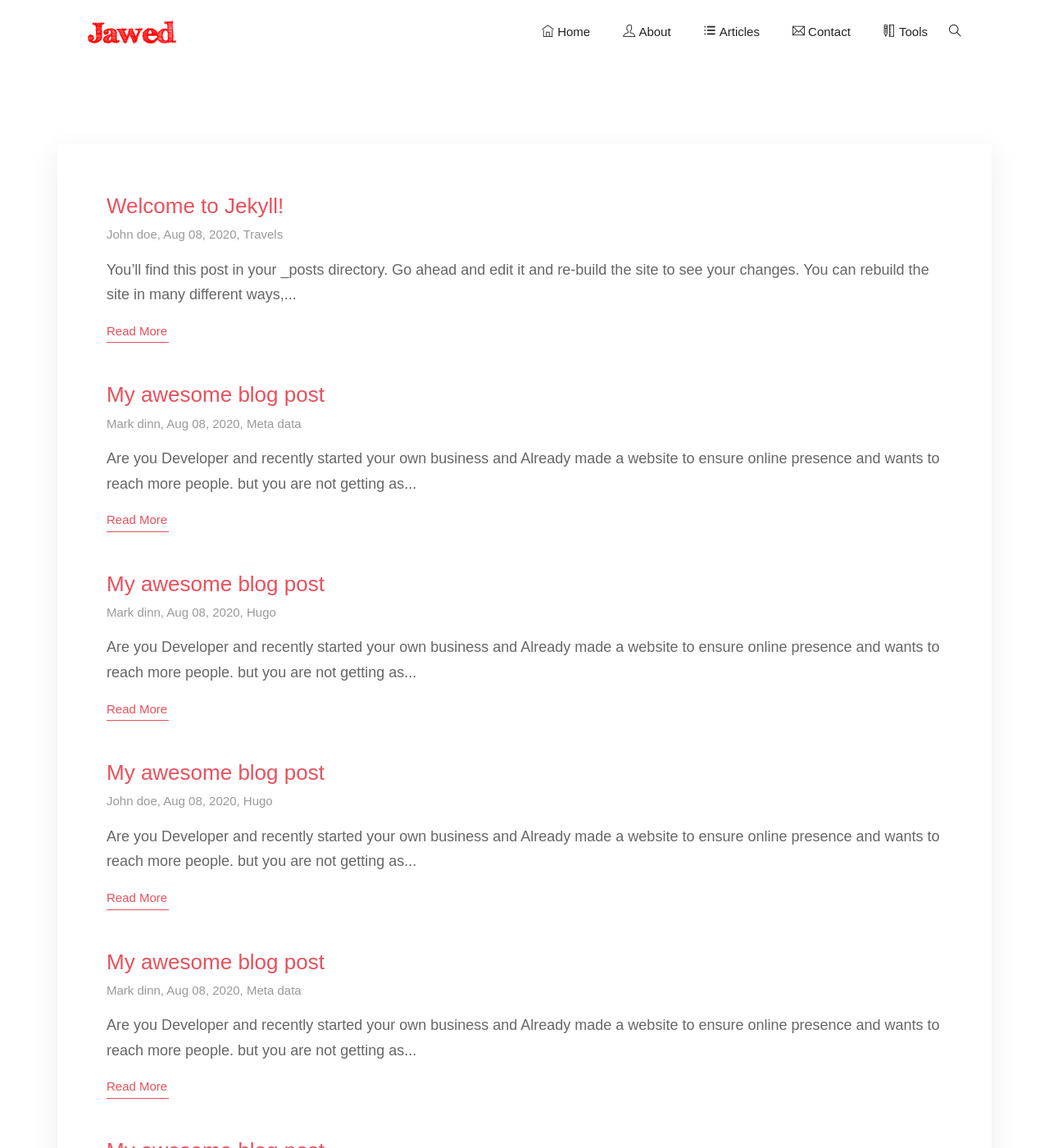
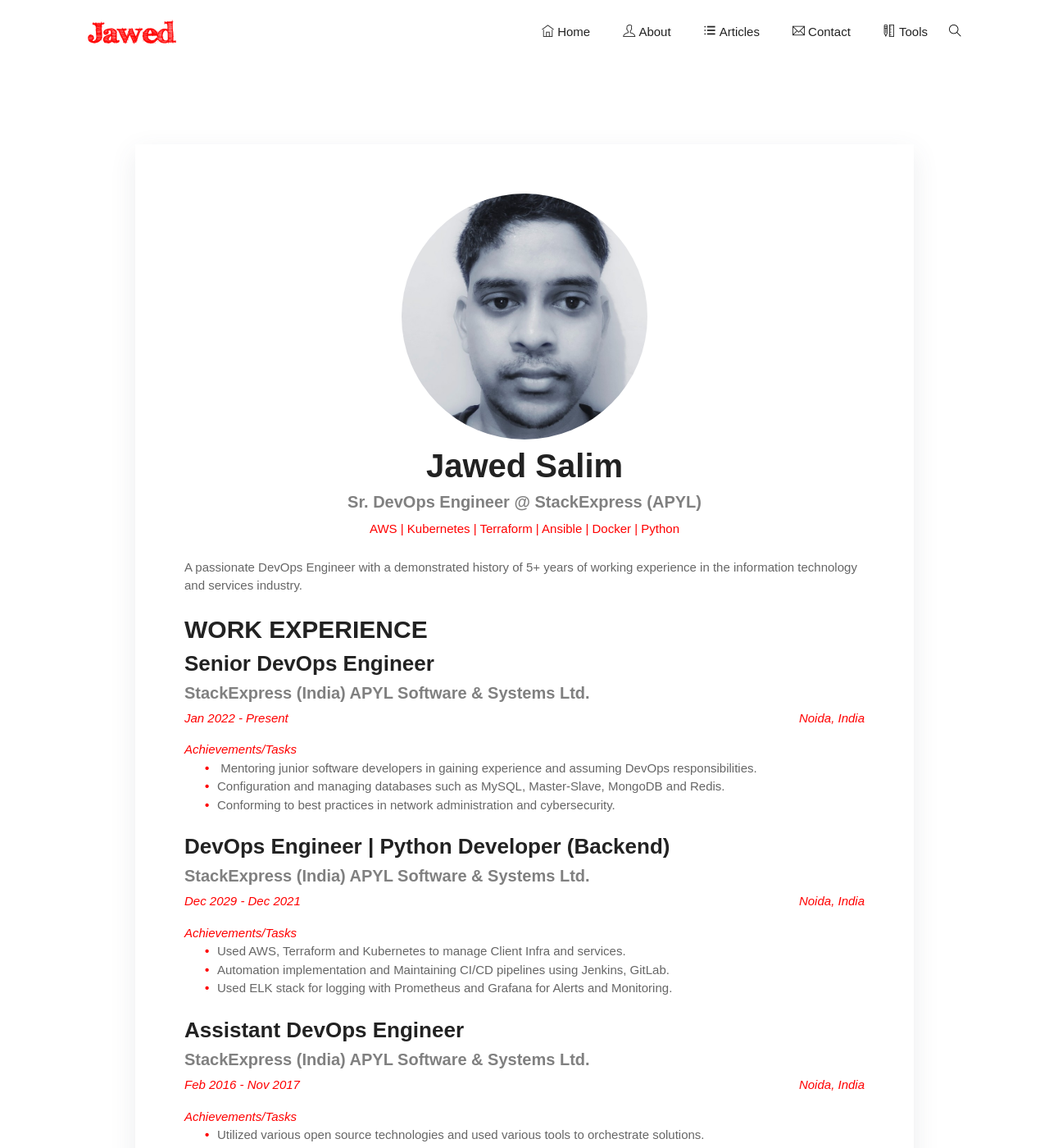
Before and after one commit to heyjawed/heyjawed.github.io, a Jekyll site: the page built from _pages/about.html, in a window 1280 px wide and 1400 px high. Shown: the whole window at 82% size. Built offline with Jekyll 4.4.1, drawn with Linux system fonts in a browser that asks for light colours; some web fonts are replaced; some of the changed text lies outside the part shown.

Commit message:
Update About page

```diff
--- a/Gemfile
+++ b/Gemfile
@@ -4,4 +4,5 @@
 gem "jekyll-paginate"
 gem 'jekyll-tagging'
 gem "jekyll-sitemap"
+gem "jekyll-feed"
 gem 'wdm', '>= 0.1.0'
--- a/_config.yml
+++ b/_config.yml
@@ -22,6 +22,7 @@
   - jekyll-paginate
   - jekyll-sitemap
   - jekyll/tagging
+  - jekyll-feed
 
 paginate: 6
 paginate_path: "/page/:num"
--- a/_pages/about.html
+++ b/_pages/about.html
@@ -1,42 +1,154 @@
 ---
 layout: default
 ---
+<style>
+    ul.mylist {
+        list-style: none
+    }
 
-<!-- about -->
-<section class="section">
+    ul.mylist li::before {
+        content: "\2022";
+        color: red;
+        font-weight: bold;
+        display: inline-block;
+        width: 1em;
+        margin-left: -1em;
+    }
+</style>
+
+<section class="section pb-0">
   <div class="container">
     <div class="row">
-      <div class="col-lg-12 mx-auto px-0">
-        <div class="bg-white shadow block">
-          {% for post in site.posts %}
-          {% include post.html %}
-          {% endfor %}
-          <!-- pagination -->
-          {% include pagination.html %}
+      <div class="col-lg-10 mx-auto text-center block shadow">
+        <img src="assets/images/author/jawed-salim.jpg" class="img-fluid d-block mx-auto rounded-circle mb-2 author-thumb">
+
+        <h2>Jawed Salim</h2>
+
+        <div class="content">
+         <h5 style="color: grey">Sr. DevOps Engineer @ StackExpress (APYL) </h5>
+         <span style="color: red">AWS | Kubernetes | Terraform | Ansible | Docker | Python </span><br>
         </div>
+
+        <div class="text-left mt-4">
+            A passionate DevOps Engineer with a demonstrated history of 5+ years of working
+         experience in the information technology and services industry.
+        </div>
+
+        <div class="text-left mt-4">
+            <div>
+                <h3>WORK EXPERIENCE</h3>
+
+                <!-- Senior DevOps Engineer -->
+                <h4>Senior DevOps Engineer</h4>
+                <h5 style="color: grey">StackExpress (India) APYL Software & Systems Ltd.</h5>
+
+                <div class="row mb-3" style="color: red; font-style: italic;">
+                    <div class="col-6 text-left">
+                        Jan 2022 - Present
+                    </div>
+                    <div class="col-6 text-right">
+                        Noida, India
+                    </div>
+                </div>
+
+                <span style="color: red; font-style: italic;">Achievements/Tasks</span>
+                <ul class="mylist mb-4">
+                    <li> Mentoring junior software developers in gaining
+                    experience and assuming DevOps responsibilities. </li>
+
+                    <li>Configuration and managing databases such as MySQL,
+                    Master-Slave, MongoDB and Redis.</li>
+
+                    <li>Conforming to best practices in network administration
+                    and cybersecurity.</li>
+                </ul>
+
+                <!-- DevOps Engineer -->
+                <h4>DevOps Engineer | Python Developer (Backend)</h4>
+                <h5 style="color: grey">StackExpress (India) APYL Software & Systems Ltd.</h5>
+
+                <div class="row mb-3" style="color: red; font-style: italic;">
+                    <div class="col-6 text-left">
+                        Dec 2029 - Dec 2021
+                    </div>
+                    <div class="col-6 text-right">
+                        Noida, India
+                    </div>
+                </div>
+
+                <span style="color: red; font-style: italic;">Achievements/Tasks</span>
+                <ul class="mylist mb-4">
+                    <li>Used AWS, Terraform and Kubernetes to manage Client Infra and services.</li>
+                    <li>Automation implementation and Maintaining CI/CD pipelines using Jenkins, GitLab.</li>
+                    <li>Used ELK stack for logging with Prometheus and Grafana for Alerts and Monitoring.</li>
+                </ul>
+
+                <!-- Assistant DevOps Engineer -->
+                <h4>Assistant DevOps Engineer</h4>
+                <h5 style="color: grey">StackExpress (India) APYL Software & Systems Ltd.</h5>
+
+                <div class="row mb-3" style="color: red; font-style: italic;">
+                    <div class="col-6 text-left">
+                        Feb 2016 - Nov 2017
+                    </div>
+                    <div class="col-6 text-right">
+                        Noida, India
+                    </div>
+                </div>
+
+                <span style="color: red; font-style: italic;">Achievements/Tasks</span>
+                <ul class="mylist mb-4">
+                    <li>Utilized various open source technologies and used various tools to orchestrate solutions. </li>
+                    <li>Write Ansible Roles/Playbooks for provisioning and deployments. </li>
+                    <li>Build REST APIs using Python and Flask for internal projects. </li>
+                </ul>
+
+                <!-- Trainee DevOps Engineer -->
+                <h4>Trainee DevOps Engineer</h4>
+                <h5 style="color: grey">StackExpress (India) APYL Software & Systems Ltd.</h5>
+
+                <div class="row mb-3" style="color: red; font-style: italic;">
+                    <div class="col-6 text-left">
+                        Apr 2015 - Feb 2016
+                    </div>
+                    <div class="col-6 text-right">
+                        Noida, India
+                    </div>
+                </div>
+
+                <span style="color: red; font-style: italic;">Achievements/Tasks</span>
+                <ul class="mylist mb-4">
+                    <li>Have got hands-on experience in Linux basics, Bash/Shell/Python scripting and DevOps methodology. </li>
+                    <li>Used DevOps tools or applications such as Jenkins, Git, Vagrant, Docker, Ansible etc.  </li>
+                    <li>Created CI/CD Pipelines using Jenkins and containerized code on dev & stage using Docker. </li>
+                </ul>
+            </div>
+
+            <div>
+                <h3>EDUCATION</h3>
+
+                <!-- B.Tech -->
+                <h4>Bachelor’s Degree ( Computer Science ) </h4>
+                <h5 style="color: grey"> College of Engineering & Technology (AKTU)</h5>
+                <span style="color: red">Jul 2010 - Jun 2014</span>
+                <div class="mb-4">
+                    <i>First Division with Honours (77.8 %)</i>
+                </div>
+
+                <!-- Schooling -->
+                <h4>High School & Intermediate</h4>
+                <h5 style="color: grey"> Jawahar Navodaya Vidyalaya (JNV)</h5>
+                <span style="color: red">Jul 2005 - Jun 2009</span>
+                <div class="mb-4">
+                    <i>First Division with Honours (81.0 %)</i>
+                </div>
+
+            </div>
+
+        </div>
+
+        <a href="https://drive.google.com/file/d/1pRoLWlmqgCTphY1HhsEEvTBzv4ylYJD3/view?usp=sharing" class="btn btn-primary" target="_blank" rel="noopener noreferrer">Download CV</a>
       </div>
     </div>
   </div>
 </section>
-<!-- /about -->
-
-<!-- call_to_action -->
-<section class="section pt-0">
-  <div class="container">
-    <div class="row">
-      <div class="col-lg-8 mx-auto">
-        <div class="row shadow bg-white p-5">
-          <div class="col-md-4 text-center text-md-left mb-4 mb-lg-0">
-            <img src="{{ site.data.homepage.call_to_action.image | relative_url }}" class="mr-4" alt=""></div>
-          <div class="col-md-8 text-center text-md-left">
-            <h3 class="mt-0">title</h3>
-            <p>Description</p>
-            <a href="{{ site.data.homepage.call_to_action.button.link | relative_url }}"
-              class="btn btn-primary">{{ button }}</a>
-          </div>
-        </div>
-      </div>
-    </div>
-  </div>
-</section>
-<!-- /call_to_action -->
```
Also changed, not shown: _posts/about.md (added, +9 -0 lines), Gemfile.lock, assets/images/author/jawed-salim.jpg (added).
